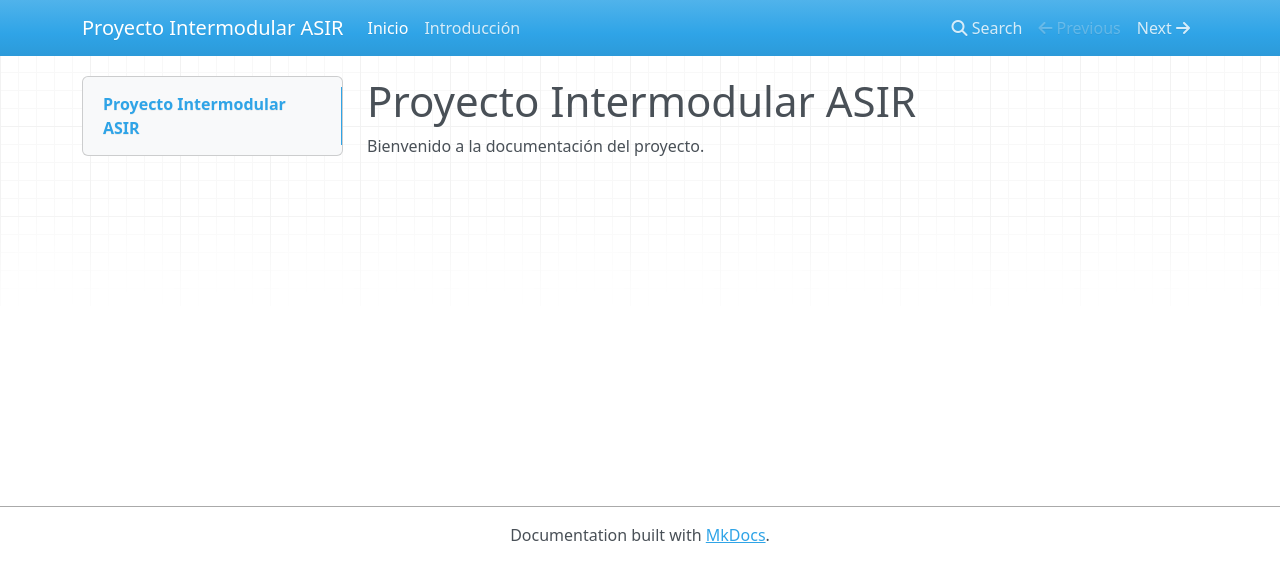
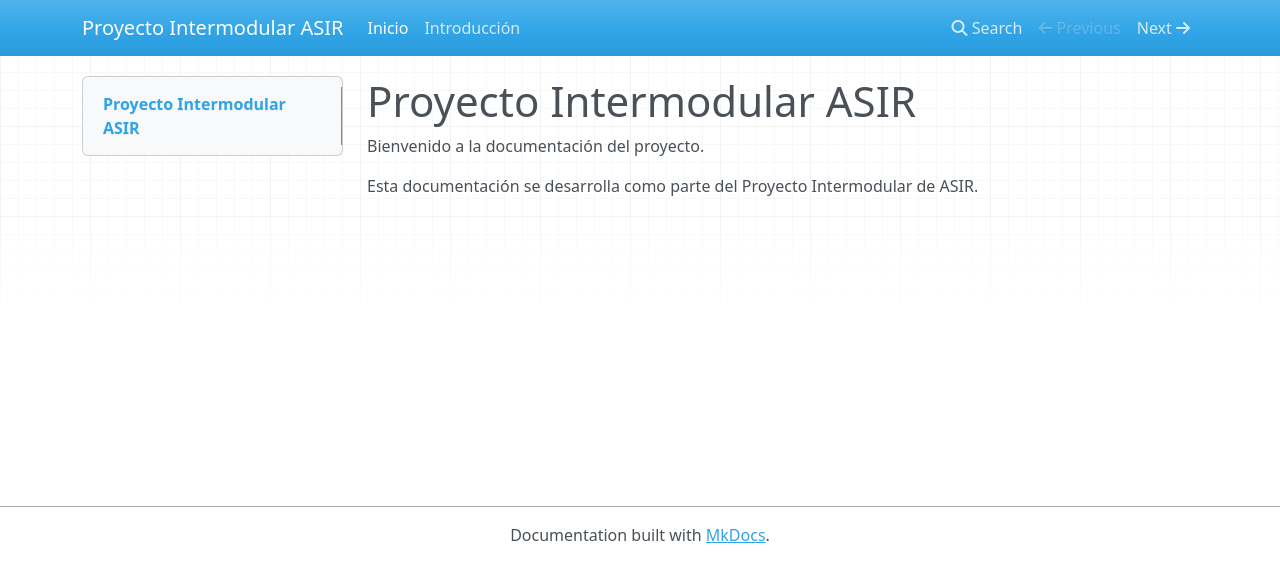
Before and after one commit to miguelsanro3224/Proyecto-Intermodular-ASIR, an MkDocs documentation site: the page built from docs/index.md, in a window 1280 px wide. Shown: the top 582 px of the page. Built offline with MkDocs 1.6.1, drawn with Linux system fonts in a browser that asks for light colours; nearby versions of some CDN libraries.

Commit message:
Actualizada página inicial de la documentación

```diff
--- a/docs/index.md
+++ b/docs/index.md
@@ -1,3 +1,5 @@
 # Proyecto Intermodular ASIR
 
 Bienvenido a la documentación del proyecto.
+
+Esta documentación se desarrolla como parte del Proyecto Intermodular de ASIR.
```
